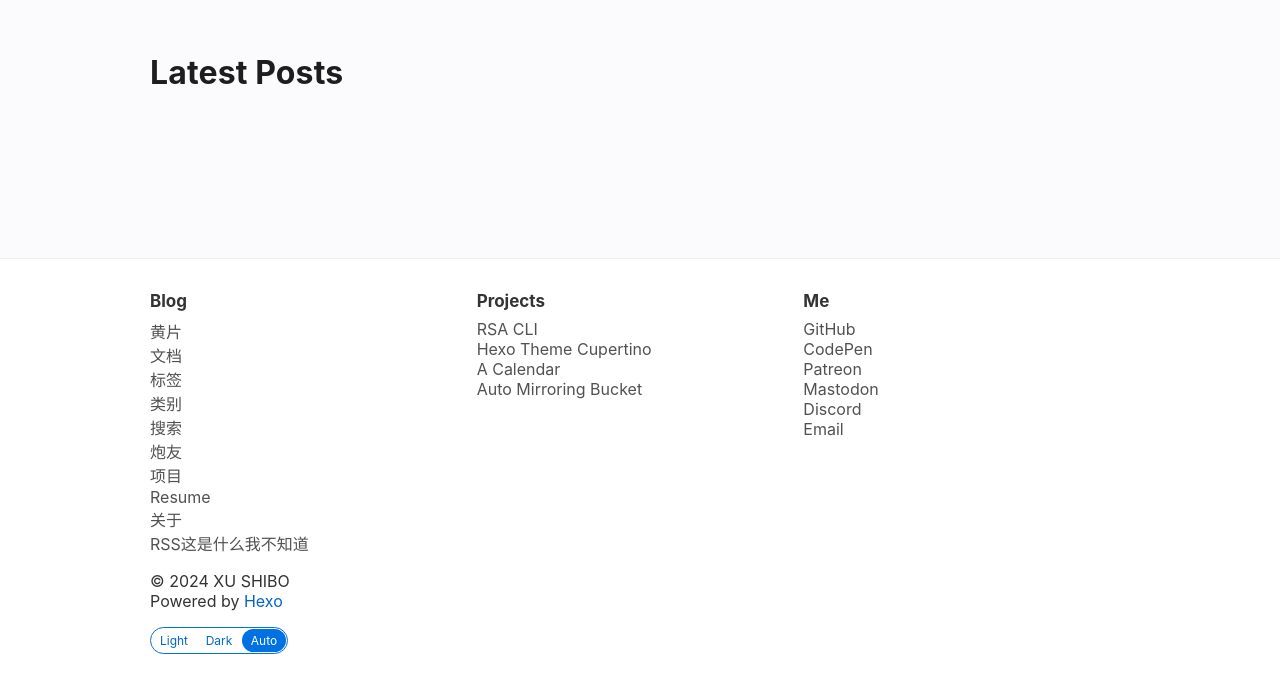
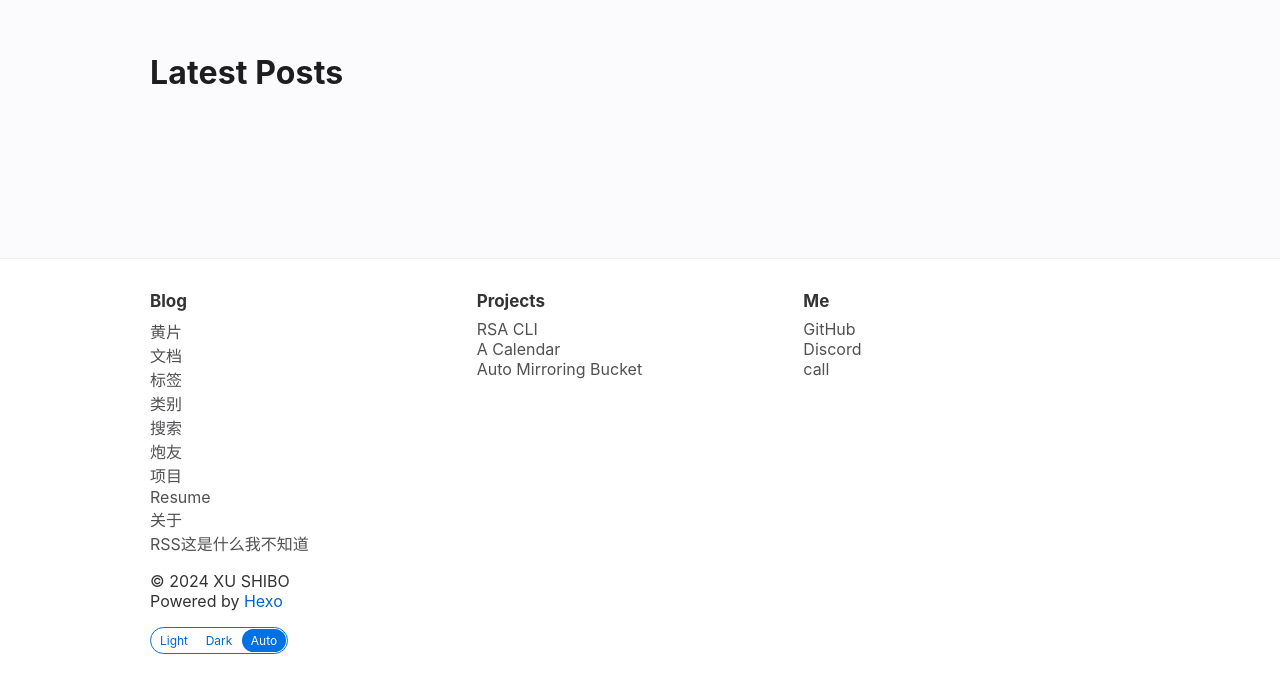
Before and after one commit to xulaoya/bloga, a plain HTML site: page index.html in a window 1280 px wide. Shown: the part 772-1458 px from the top of the page. Drawn offline with nearby package versions, Linux system fonts and the light colour scheme.

Commit message:
Site updated: 2024-10-29 22:42:41

```diff
--- a/index.html
+++ b/index.html
@@ -203,8 +203,6 @@
 
                 <a target="_blank" rel="noopener" href="https://github.com/MrWillCom/rsa-cli" class="item">RSA CLI</a>
 
-                <a target="_blank" rel="noopener" href="https://github.com/MrWillCom/hexo-theme-cupertino" class="item">Hexo Theme Cupertino</a>
-
                 <a target="_blank" rel="noopener" href="https://github.com/MrWillCom/a-calendar" class="item">A Calendar</a>
 
                 <a target="_blank" rel="noopener" href="https://github.com/MrWillCom/auto-mirroring-bucket" class="item">Auto Mirroring Bucket</a>
@@ -216,15 +214,9 @@
 
                 <a target="_blank" rel="noopener" href="https://github.com/xulaoya" class="item">GitHub</a>
 
-                <a target="_blank" rel="noopener" href="https://codepen.io/" class="item">CodePen</a>
-
-                <a target="_blank" rel="noopener" href="https://www.patreon.com/" class="item">Patreon</a>
-
-                <a target="_blank" rel="noopener" href="https://noc.social/" class="item">Mastodon</a>
-
                 <a target="_blank" rel="noopener" href="https://discord.gg/" class="item">Discord</a>
 
-                <a href="LAOYAXU@GMAIL.COM" class="item">Email</a>
+                <a href="+86 123 4567 8901" class="item">call</a>
 
             </div>
 
```
Also changed, not shown: 2024/10/29/hello-world/index.html (+1 -9 lines), archives/2024/10/index.html (+1 -9 lines), archives/2024/index.html (+1 -9 lines), archives/index.html (+1 -9 lines).
